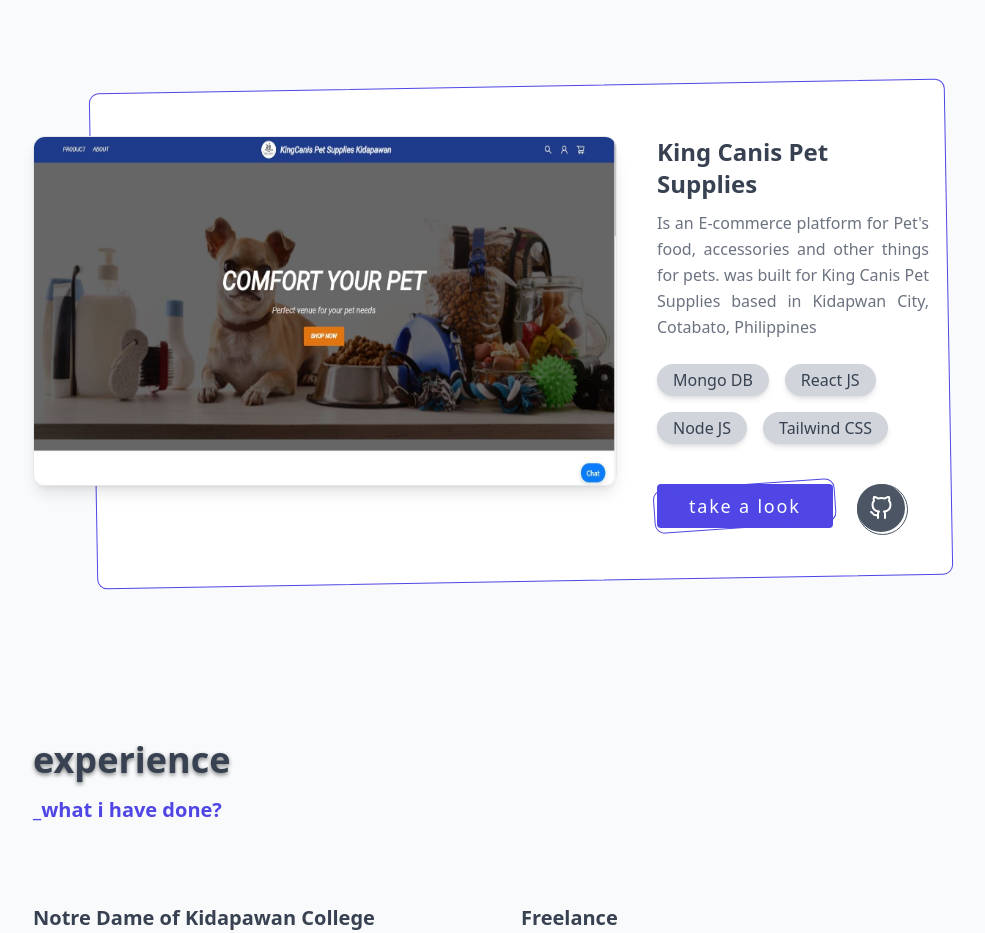
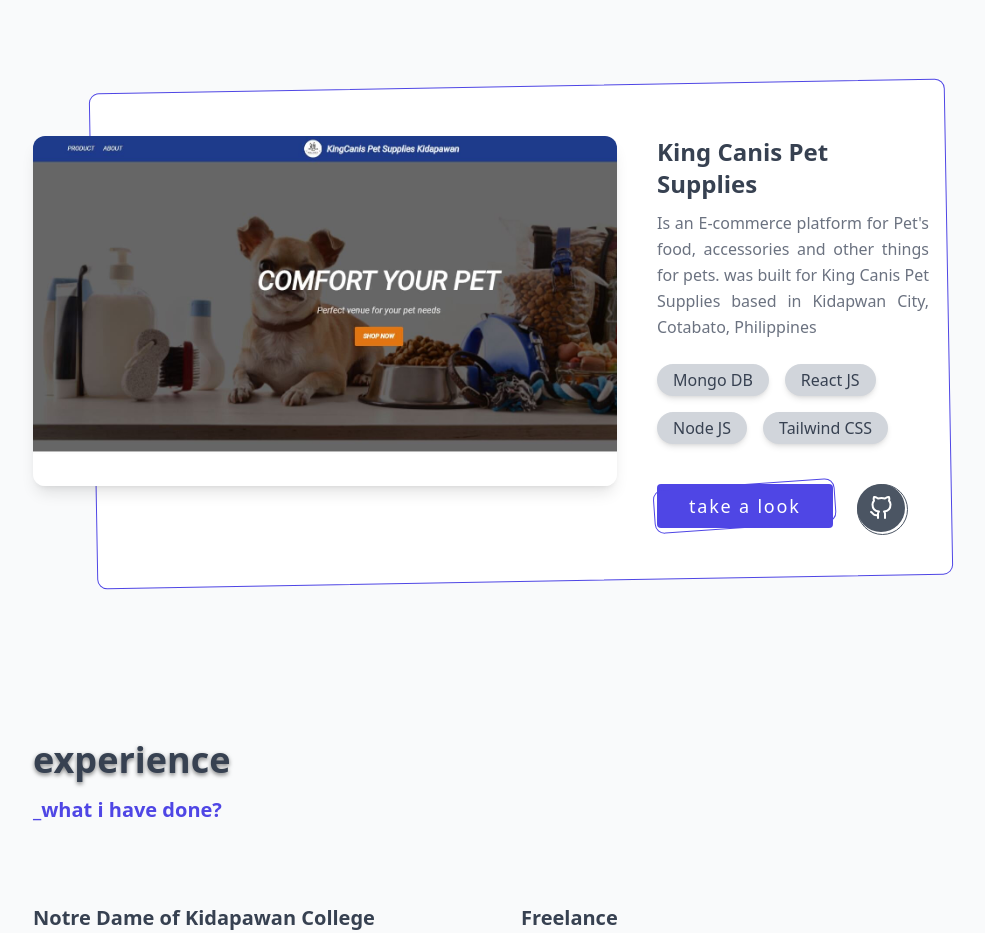
Before and after one commit to Zenric23/react-typescript, a React (Vite) app in the folder portfolio/: page / in a window 1280 px wide. Shown: the part 1080-2013 px from the top of the page, without its empty margins (159-1144 px from the left). Built offline with nearby package versions, Linux system fonts and the light colour scheme.

Commit message:
finalaliza proj images

```diff
--- a/portfolio/src/components/FeaturedProject.tsx
+++ b/portfolio/src/components/FeaturedProject.tsx
@@ -1,4 +1,4 @@
-import React from 'react'
+import React, { useState } from 'react'
 import Button from './ui/Button'
 import { FiGithub } from 'react-icons/fi'
 import client from '../assets/images/canis.jpg'
@@ -30,9 +30,19 @@ const featuredProjects: Project[] = [
   },
 ]
 
-
+const getStyle = (img: string) => {
+  const style = {
+    color: 'auto',
+    backgroundImage: `url(${img})`,
+    backgroundSize: 'cover',
+    backgroundRepeat: 'no-repeat'
+  }
+  return style
+}
 
 const FeaturedProject = () => {
+
+  const[showAdminImg, setShowAdminImg] = useState(false)
 
   return (
     <div id='projects'>
@@ -42,10 +52,15 @@ const FeaturedProject = () => {
         {
           featuredProjects.map(item=> (
             <div key={item.id} className='grid md:grid-cols-3 gap-10  project-image-card relative after:bg-white'>
-              <div className="col-span-2 z-10 h-full lg:h-[350px] rounded-xl">
+              <div
+                className="col-span-2 z-10 h-full lg:h-[350px] rounded-xl relative transition duration-500 ease-in-out hover:scale-105 shadow-lg"
+                style={getStyle(item.image)}
+                onMouseOver={()=>setShowAdminImg(true)}
+                onMouseLeave={()=>setShowAdminImg(false)}
+              >
                 <img
-                  src={item.image} alt=""
-                  className='rounded-xl h-full w-full border cursor-pointer shadow-lg transition duration-300 ease-in-out hover:scale-105'
+                  src={item.dashboard} alt=""
+                  className={`rounded-xl h-full w-full border transition-all duration-500 ease-in-out ${showAdminImg ? 'opacity-100 visible' : 'opacity-0 invisible'}`}
                 />
               </div>
               <div className='z-10'>
--- a/portfolio/src/components/Navbar.tsx
+++ b/portfolio/src/components/Navbar.tsx
@@ -44,7 +44,7 @@ const Navbar = () => {
 
   return (
     <>
-    <div onClick={()=>setOpen(false)} className={`fixed inset-0 bg-black/60 transition-opacity ease-in-out duration-300 ${open ? 'opacity-100 visible' : 'opacity-0 invisible'}`} />
+    <div onClick={()=>setOpen(false)} className={`fixed inset-0 bg-black/60 transition-all ease-in-out duration-300 ${open ? 'opacity-100 visible' : 'opacity-0 invisible'}`} />
     <nav className='h-[60px] px-10 lg:px-56 flex items-center justify-between text-gray-700 shadow-md md:shadow-none relative bg-white md:bg-transparent'>
       <span onClick={()=>setOpen(!open)} className="inline md:hidden absolute left-5 text-2xl cursor-pointer">
         <AiOutlineMenu/>
--- a/portfolio/src/index.css
+++ b/portfolio/src/index.css
@@ -31,6 +31,7 @@
 .icon {
   @apply p-3 bg-gray-600 text-white rounded-full text-2xl cursor-pointer hover:scale-110 transition ease-in-out relative
 }
+
 
 .heroBtn::after {
   content: '';
```
